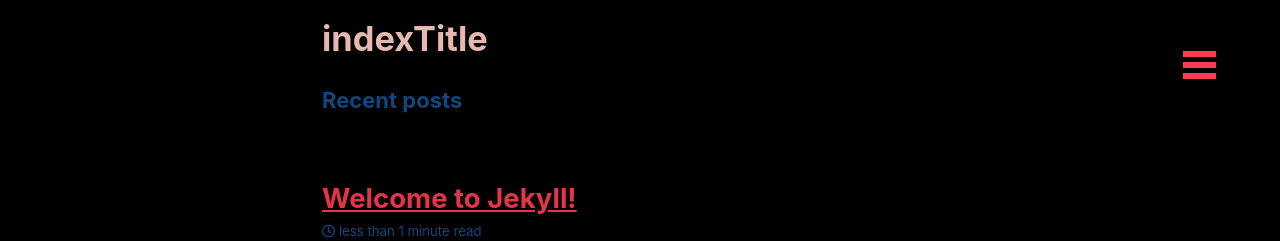
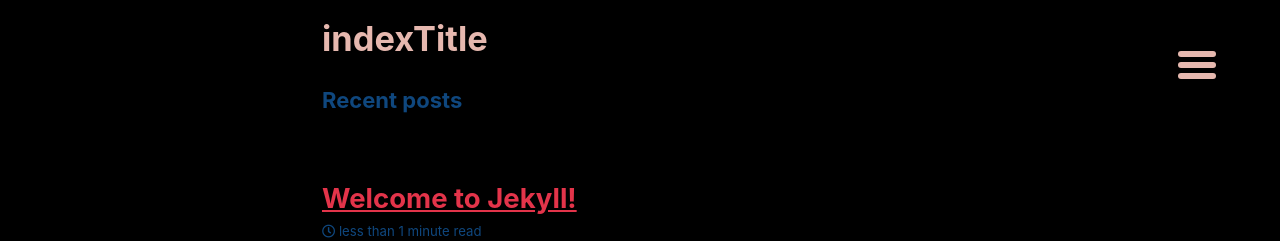
Before and after one commit to antifacialintelligence/antifacialintelligence.github.io, a Jekyll site: the page built from index.html, in a window 1280 px wide. Shown: the top 241 px of the page. Built offline with Jekyll 4.4.1, drawn with Linux system fonts in a browser that asks for light colours; cached includes are drawn as plain includes; the list of posts is cut into pages by our own code.

Commit message:
naviconn

```diff
--- a/_layouts/default3.html
+++ b/_layouts/default3.html
@@ -21,10 +21,10 @@ title: default3Title
         </button>
       {% endif %}
 
-      <button class="toggle navicon-button larr" type="button">
+      <button class="toggle naviconn-button larr" type="button">
         <span class="toggle-inner">
           <span class="sidebar-toggle-label visually-hidden">{{ site.data.theme.t.menu | default: 'Menu' }}</span>
-          <span class="navicon"></span>
+          <span class="naviconn"></span>
         </span>
       </button>
     </div>
--- a/_sass/minimal-mistakes.scss
+++ b/_sass/minimal-mistakes.scss
@@ -39,3 +39,6 @@
 @import "minimal-mistakes/archive";
 @import "minimal-mistakes/sidebar";
 @import "minimal-mistakes/print";
+
+/*miro*/
+@import "minimal-mistakes/naviconn";
--- /dev/null
+++ b/_sass/minimal-mistakes/_naviconn.scss
@@ -0,0 +1,148 @@
+/* ==========================================================================
+   naviconns
+   ========================================================================== */
+
+.naviconn-button {
+  display: inline-block;
+  position: relative;
+  padding: 0.90625rem 0;
+  min-height: $site-image-height;
+  -webkit-transition: $naviconn-duration / 2;
+  transition: $naviconn-duration / 2;
+  border: 0;
+  outline: none;
+  background-color: $naviconn-nav-bg-close;
+  line-height: 5 * $naviconn-height;
+  cursor: pointer;
+  -moz-user-select: none;
+  -ms-user-select: none;
+  -webkit-user-select: none;
+  user-select: none;
+
+  &.open {
+    background-color: $naviconn-nav-bg-open;
+  }
+
+  .naviconn::before,
+  .naviconn::after {
+    -webkit-transition-duration: $naviconn-duration / 2;
+    transition-duration: $naviconn-duration / 2;
+  }
+
+  &:hover {
+    -webkit-transition-duration: $naviconn-duration;
+    transition-duration: $naviconn-duration;
+
+    .naviconn::before,
+    .naviconn::after {
+      -webkit-transition-duration: $naviconn-duration / 2;
+      transition-duration: $naviconn-duration / 2;
+    }
+
+    .naviconn::before {
+      top: (2.5 * $naviconn-height);
+    }
+    .naviconn::after {
+      top: (-2.5 * $naviconn-height);
+    }
+  }
+}
+
+.naviconn {
+  position: relative;
+  width: $naviconn-width;
+  height: $naviconn-height;
+  -webkit-transition-duration: $naviconn-duration;
+  transition-duration: $naviconn-duration;
+  border-radius: $naviconn-width;
+  background: $naviconn-content-bg;
+
+  &::before,
+  &::after {
+    display: block;
+    position: absolute;
+    width: $naviconn-width;
+    height: $naviconn-height;
+    -webkit-transition-duration: $naviconn-duration $naviconn-duration / 2;
+    transition-duration: $naviconn-duration $naviconn-duration / 2;
+    border-radius: $naviconn-width;
+    background: $naviconn-content-bg;
+    content: "";
+  }
+
+  &::before {
+    top: (2 * $naviconn-height);
+  }
+  &::after {
+    top: (-2 * $naviconn-height);
+  }
+}
+
+.open:not(.steps) .naviconn::before,
+.open:not(.steps) .naviconn::after {
+  top: 0 !important;
+}
+
+.open {
+  -webkit-transform: scale($naviconn-toggled-size);
+  -ms-transform: scale($naviconn-toggled-size);
+  transform: scale($naviconn-toggled-size);
+
+  .naviconn::before,
+  .naviconn::after {
+    -webkit-transition-duration: $naviconn-duration;
+    transition-duration: $naviconn-duration;
+  }
+
+  /* Arrows */
+  &.larr .naviconn,
+  &.rarr .naviconn,
+  &.uarr .naviconn {
+    &::before,
+    &::after {
+      width: (0.6 * $naviconn-width);
+    }
+
+    &::before {
+      -webkit-transform: rotate(35deg);
+      -ms-transform: rotate(35deg);
+      transform: rotate(35deg);
+      -webkit-transform-origin: left top;
+      -ms-transform-origin: left top;
+      transform-origin: left top;
+    }
+
+    &::after {
+      -webkit-transform: rotate(-35deg);
+      -ms-transform: rotate(-35deg);
+      transform: rotate(-35deg);
+      -webkit-transform-origin: left bottom;
+      -ms-transform-origin: left bottom;
+      transform-origin: left bottom;
+    }
+  }
+
+  &.uarr {
+    -webkit-transform: scale($naviconn-toggled-size) rotate(90deg);
+    -ms-transform: scale($naviconn-toggled-size) rotate(90deg);
+    transform: scale($naviconn-toggled-size) rotate(90deg);
+  }
+
+  &.rarr .naviconn {
+    &::before {
+      -webkit-transform: translate3d(1em, 0, 0) rotate(-35deg);
+      transform: translate3d(1em, 0, 0) rotate(-35deg);
+      -webkit-transform-origin: right top;
+      -ms-transform-origin: right top;
+      transform-origin: right top;
+    }
+
+    &::after {
+      -webkit-transform: translate3d(1em, 0, 0) rotate(35deg);
+      transform: translate3d(1em, 0, 0) rotate(35deg);
+      -webkit-transform-origin: right bottom;
+      -ms-transform-origin: right bottom;
+      transform-origin: right bottom;
+    }
+  }
+}
--- a/_sass/minimal-mistakes/_variables.scss
+++ b/_sass/minimal-mistakes/_variables.scss
@@ -237,3 +237,12 @@ $navicon-width: 1.5rem !default;
 $navicon-height: 0.25rem !default;
 $global-transition: all 0.2s ease-in-out !default;
 $intro-transition: intro 0.3s both !default;
+
+/* Naviconn */
+$naviconn-width: 1.75em !default;
+$naviconn-height: 0.25em !default;
+$naviconn-duration: 0.5s !default;
+$naviconn-toggled-size: 1 !default;
+$naviconn-nav-bg-close: transparent !default;
+$naviconn-nav-bg-open: transparent !default;
+$naviconn-content-bg: $text-color !default;
```
